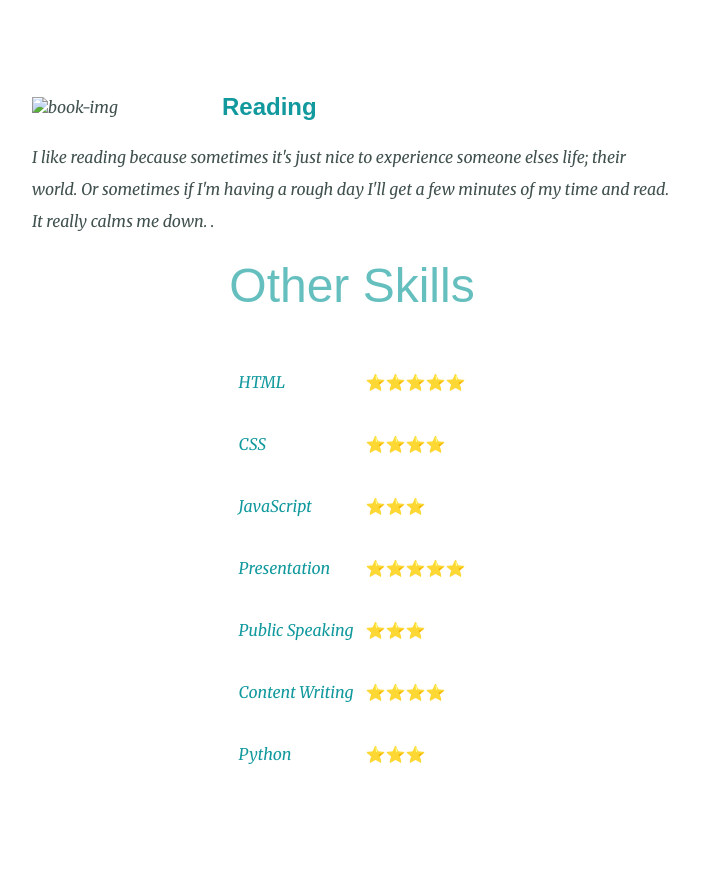
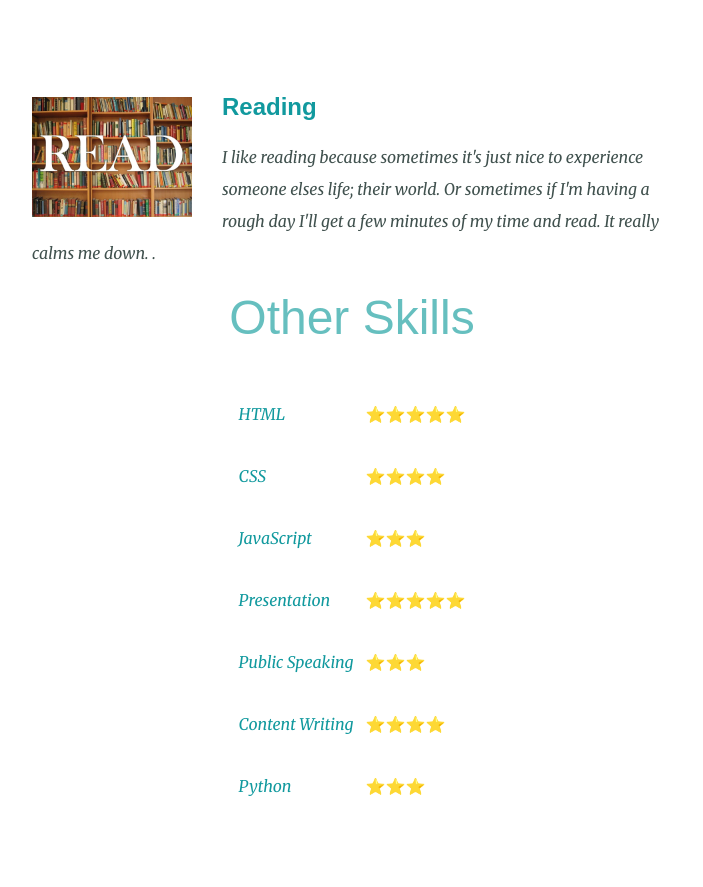
Before and after one commit to Abdulhussainjarif/Abdulhussain-portfolio-website, a plain HTML site: page index.html in a window 1280 px wide. Shown: the part 2601-3488 px from the top of the page, without its empty margins (288-991 px from the left). Drawn offline with Linux system fonts and the light colour scheme; a web font is replaced by a local one.

Commit message:
Update index.html

```diff
--- a/index.html
+++ b/index.html
@@ -62,7 +62,7 @@
 
       </section>
       <section class="skill-row">
-        <img class="book-img" src="../CSS - My Site/images/book.jpeg" alt="book-img">
+        <img class="book-img" src="images/book.jpeg" alt="book-img">
 
         <h3>Reading</h3>
         <p>I like reading because sometimes it's just nice to experience someone elses life; their world. Or sometimes if I'm having a rough day I'll get a few minutes of my time and read. It really calms me down. .</p>
```
